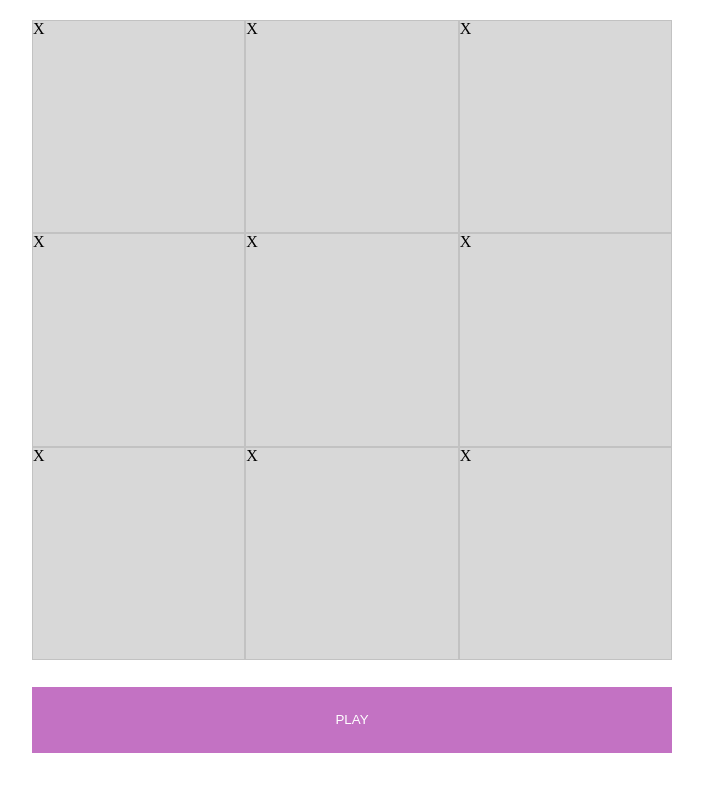
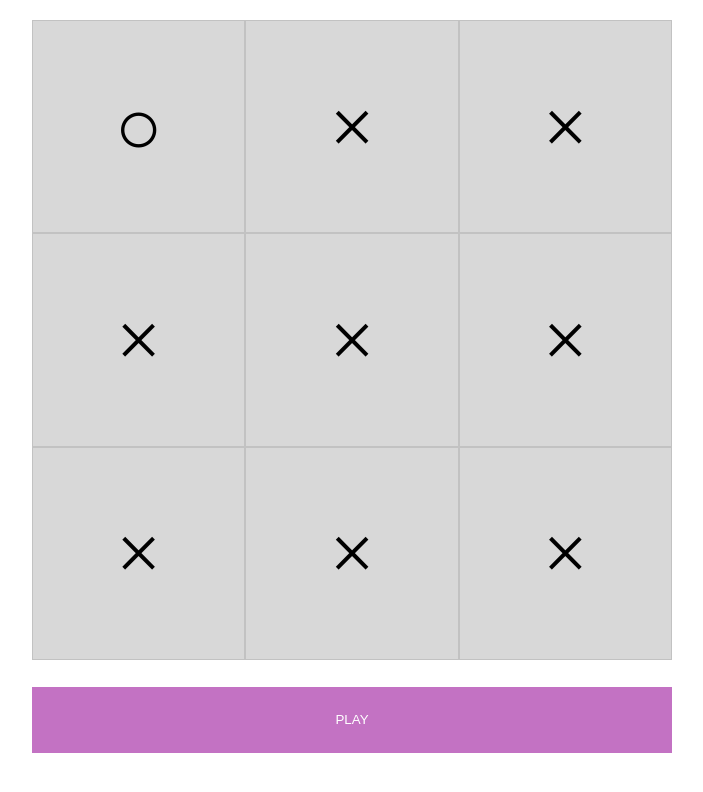
Before and after one commit to tomigm/TicTacToe, a plain HTML site: page index.html in a window 1280 px wide. Shown: the whole page, without its empty margins (288-991 px from the left). Drawn offline with Linux system fonts and the light colour scheme.

Commit message:
tweaked style and box content

```diff
--- a/assets/scripts/script.js
+++ b/assets/scripts/script.js
@@ -1,11 +1,17 @@
+
+// &#9675; : Cricle
+// &#9711 : Large circle
+// &times : Cross
+
+
 const Gameboard = (() => {
 
 
 
     let gameboard = [
-       ["X", "X", "X"], // row
-       ["X", "X", "X"],
-       ["X", "X", "X"]
+       ["&#9675", "&times", "&times"], // row
+       ["&times", "&times", "&times"],
+       ["&times", "&times", "&times"]
     ];
     let board = document.getElementById("board");
 
@@ -17,7 +23,7 @@ const Gameboard = (() => {
         row.forEach(box => {
             let boxR = document.createElement("div");
             boxR.classList.add("box");
-            boxR.textContent = box;
+            boxR.innerHTML = box;
             rowR.appendChild(boxR);
 
         })
--- a/assets/stylesheets/style.css
+++ b/assets/stylesheets/style.css
@@ -20,10 +20,13 @@ section {
 }
 
 .box {
+    display: flex;
+    align-items: center;
+    justify-content: center;
     border: 1px solid rgb(194, 194, 194);
     flex: 1;
     height: 100%;
-
+    font-size: 5em;
 }
 
 .box:after {
```
